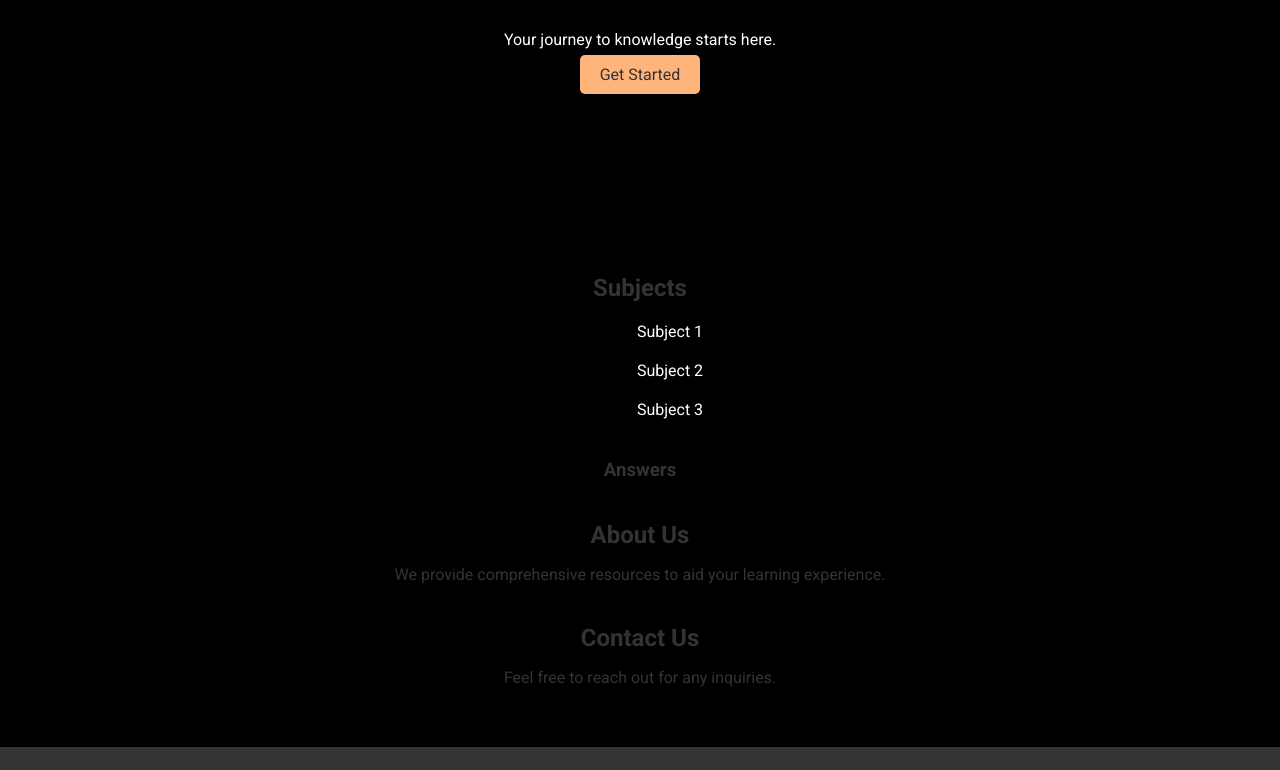
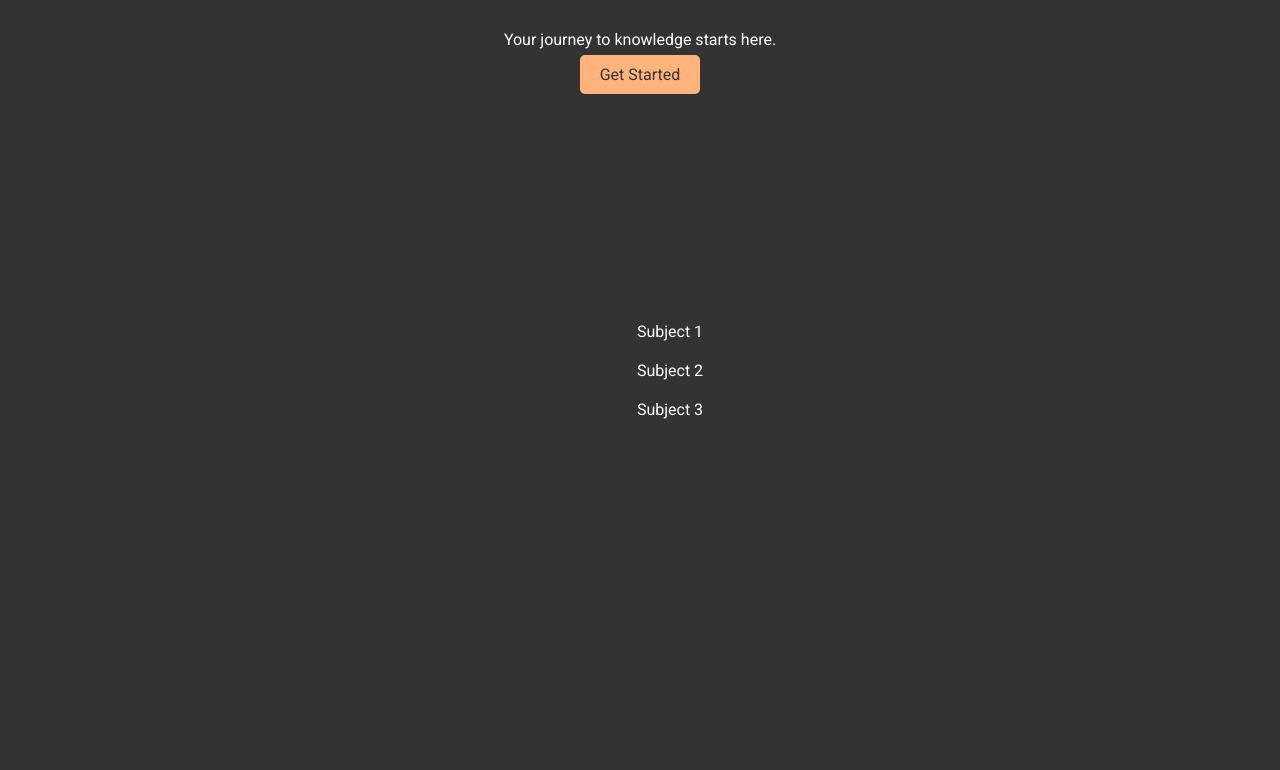
Before and after one commit to curtainmonster/iwanttodie, a plain HTML site: page index.html in a window 1280 px wide. Shown: the part 448-1218 px from the top of the page. Drawn offline with Linux system fonts and the light colour scheme.

Commit message:
something

```diff
--- a/style.css
+++ b/style.css
@@ -2,7 +2,7 @@ body {
     margin: 0;
     font-family: 'Roboto', sans-serif;
     color: #333;
-    background: black;
+    background: #333;
     text-align: center;
 }
 
```
